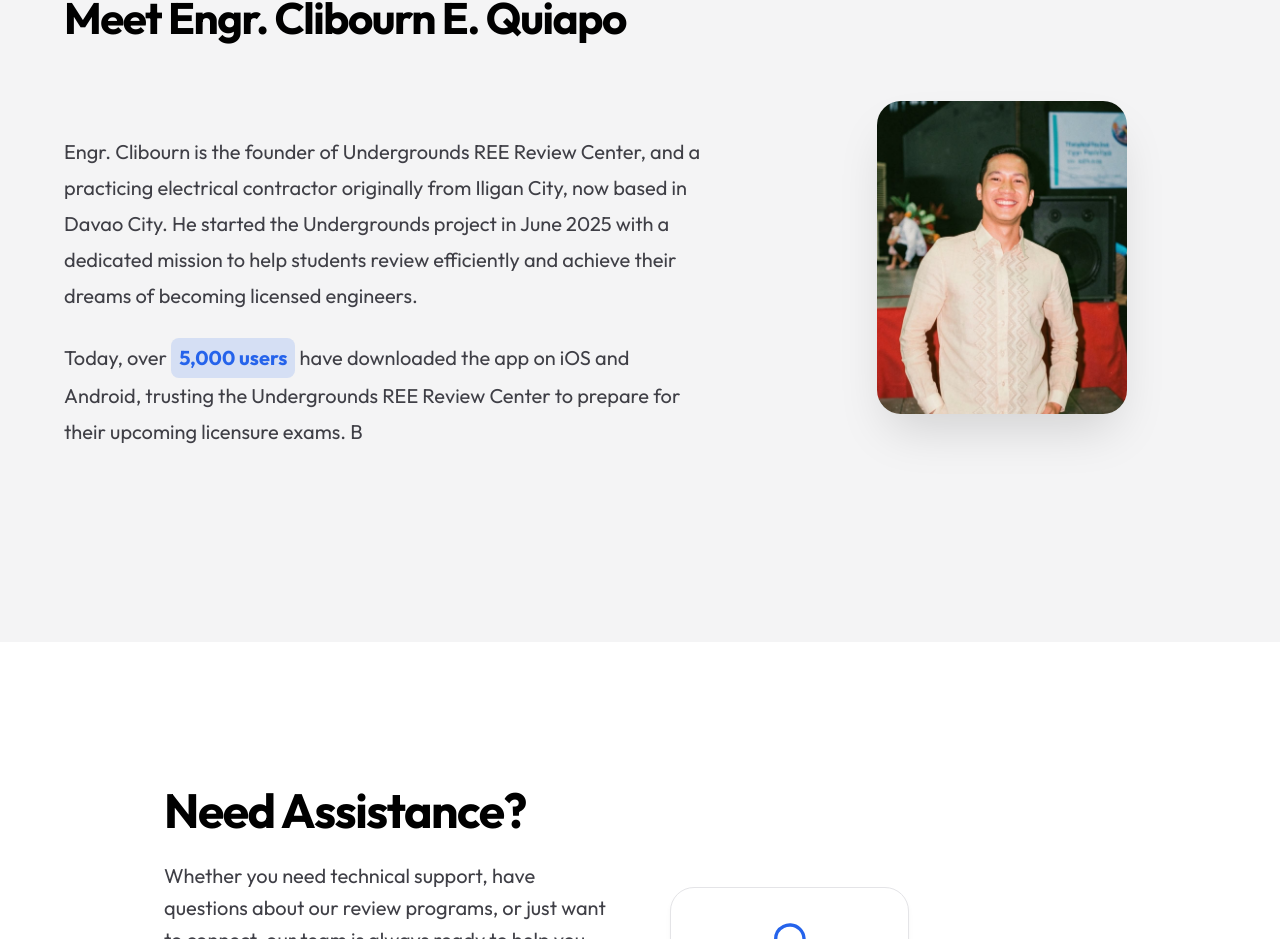
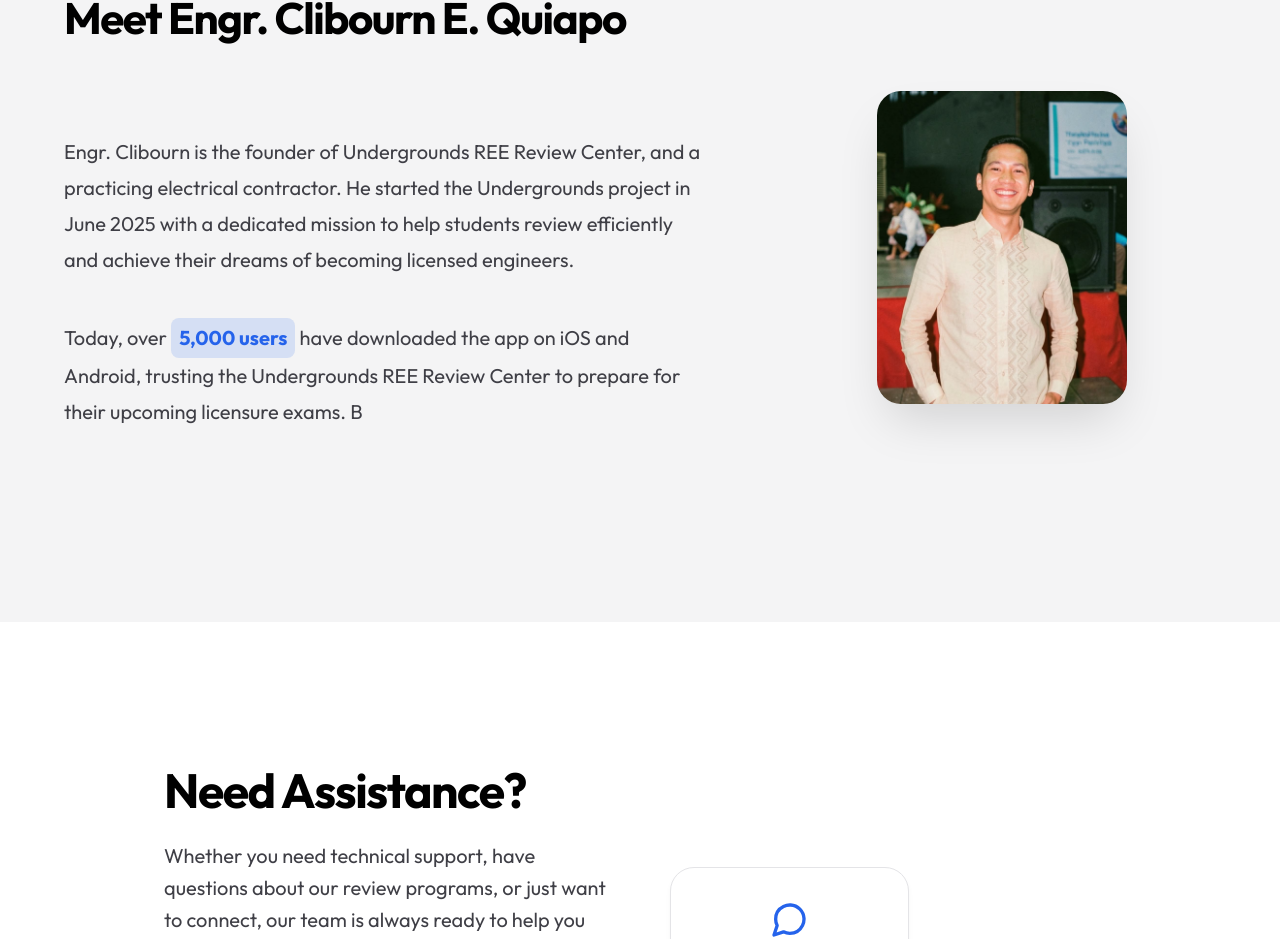
Before and after one commit to Shonhyun/undergroundsree.com, a React (Vite) app: page / in a window 1280 px wide. Shown: the part 8799-9738 px from the top of the page. Built offline with nearby package versions, Linux system fonts and the light colour scheme.

Commit message:
Remove personal location info from Meet Clibourn section

```diff
--- a/src/pages/Home.tsx
+++ b/src/pages/Home.tsx
@@ -394,7 +394,7 @@
             </h2>
             <p>
               <TypewriterText
-                segments={[{ text: "Engr. Clibourn is the founder of Undergrounds REE Review Center, and a practicing electrical contractor originally from Iligan City, now based in Davao City. He started the Undergrounds project in June 2025 with a dedicated mission to help students review efficiently and achieve their dreams of becoming licensed engineers." }]}
+                segments={[{ text: "Engr. Clibourn is the founder of Undergrounds REE Review Center, and a practicing electrical contractor. He started the Undergrounds project in June 2025 with a dedicated mission to help students review efficiently and achieve their dreams of becoming licensed engineers." }]}
                 startTyping={startAboutTyping}
                 speed={15}
                 delay={1500}
```
